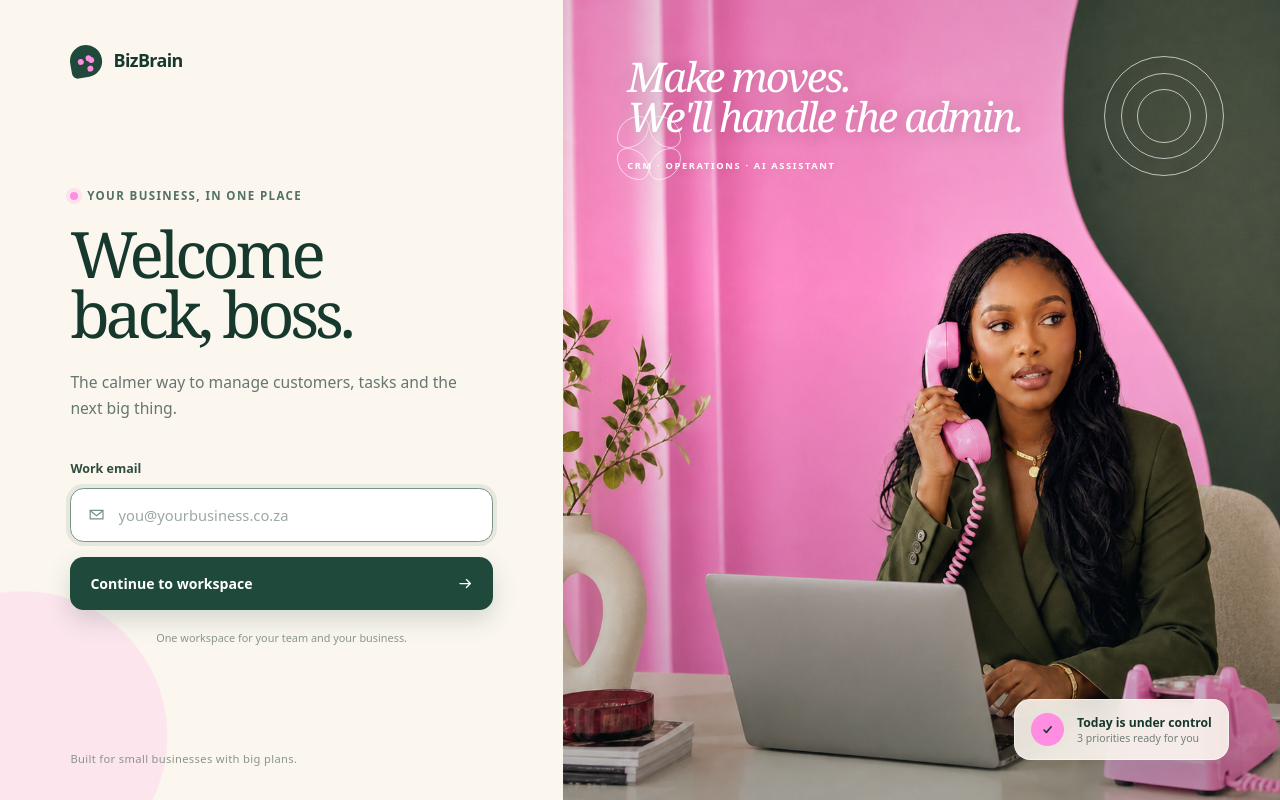
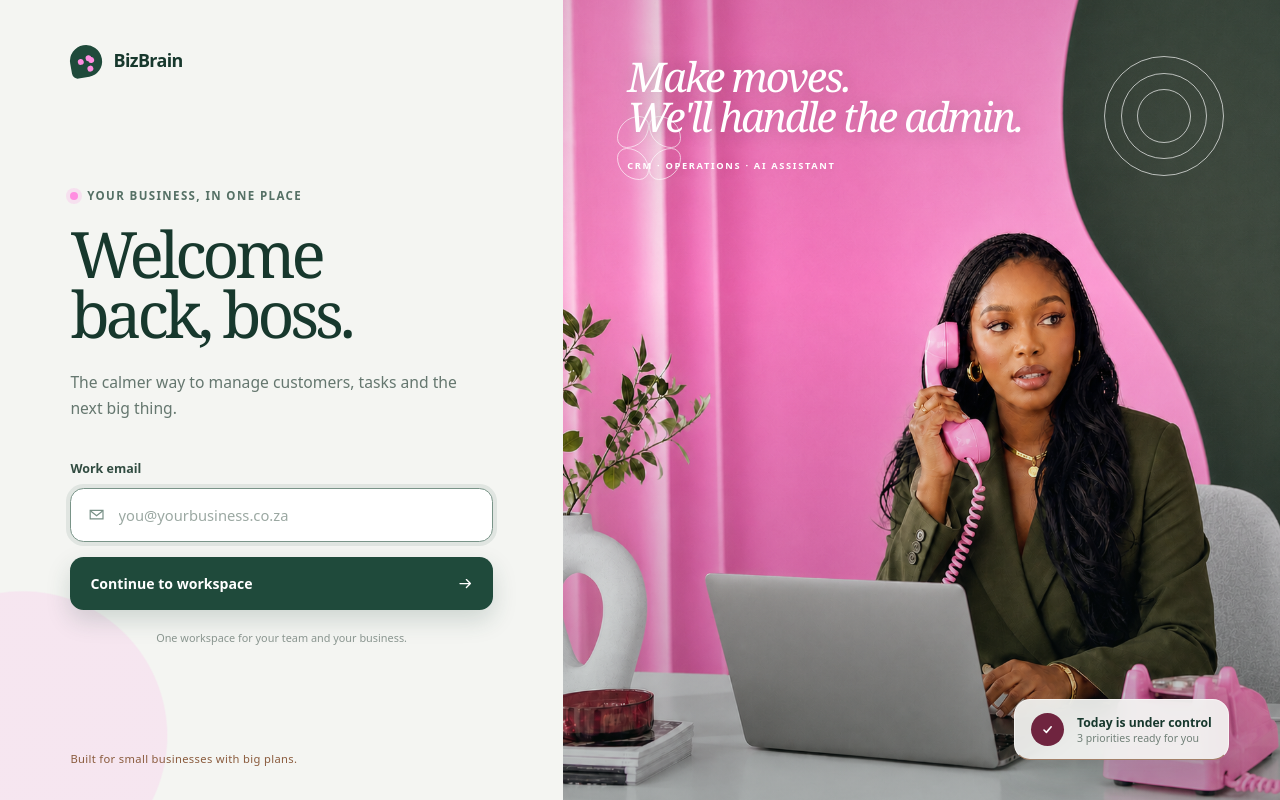
Before and after one commit to Okiru-co-za/Bizbrain, a Next.js app: page /auth/signin in a window 1280 px wide. Built offline with nearby package versions, Linux system fonts and the light colour scheme.

Commit message:
Refine login palette and neutral surfaces

```diff
--- a/styles/globals.css
+++ b/styles/globals.css
@@ -20,11 +20,13 @@ body {
   --forest: #1f4a3b;
   --pink: #ff8de1;
   --blush: #ffd9f6;
-  --cream: #fbf7ef;
+  --surface: #f4f5f2;
+  --maroon: #6f243f;
+  --wood: #8a5b3d;
   min-height: 100vh;
   display: grid;
   grid-template-columns: minmax(390px, 44%) minmax(0, 56%);
-  background: var(--cream);
+  background: var(--surface);
   color: var(--ink);
   overflow: hidden;
 }
@@ -37,8 +39,8 @@ body {
   flex-direction: column;
   padding: clamp(1.5rem, 3.5vw, 3.5rem) clamp(1.5rem, 5.5vw, 5.5rem) 2rem;
   background:
-    radial-gradient(circle at 4% 92%, rgba(255, 141, 225, .16) 0 9rem, transparent 9.1rem),
-    var(--cream);
+    radial-gradient(circle at 4% 92%, rgba(255, 141, 225, .14) 0 9rem, transparent 9.1rem),
+    var(--surface);
 }
 
 .brand-lockup {
@@ -215,7 +217,7 @@ body {
 }
 
 .signin-footer {
-  color: #89958f;
+  color: var(--wood);
   font-size: .7rem;
   letter-spacing: .03em;
 }
@@ -316,7 +318,8 @@ body {
   gap: .8rem;
   border: 1px solid rgba(255,255,255,.5);
   border-radius: 1rem;
-  background: rgba(251, 247, 239, .89);
+  border-bottom-color: rgba(138, 91, 61, .75);
+  background: rgba(244, 245, 242, .92);
   padding: .8rem 1rem;
   color: var(--ink);
   box-shadow: 0 18px 50px rgba(17, 43, 34, .18);
@@ -330,7 +333,8 @@ body {
   flex: 0 0 auto;
   place-items: center;
   border-radius: 50%;
-  background: var(--pink);
+  background: var(--maroon);
+  color: white;
 }
 
 .status-icon svg { width: 1.2rem; }
```
Also changed, not shown: public/auth/bizbrain-login-hero.png.
